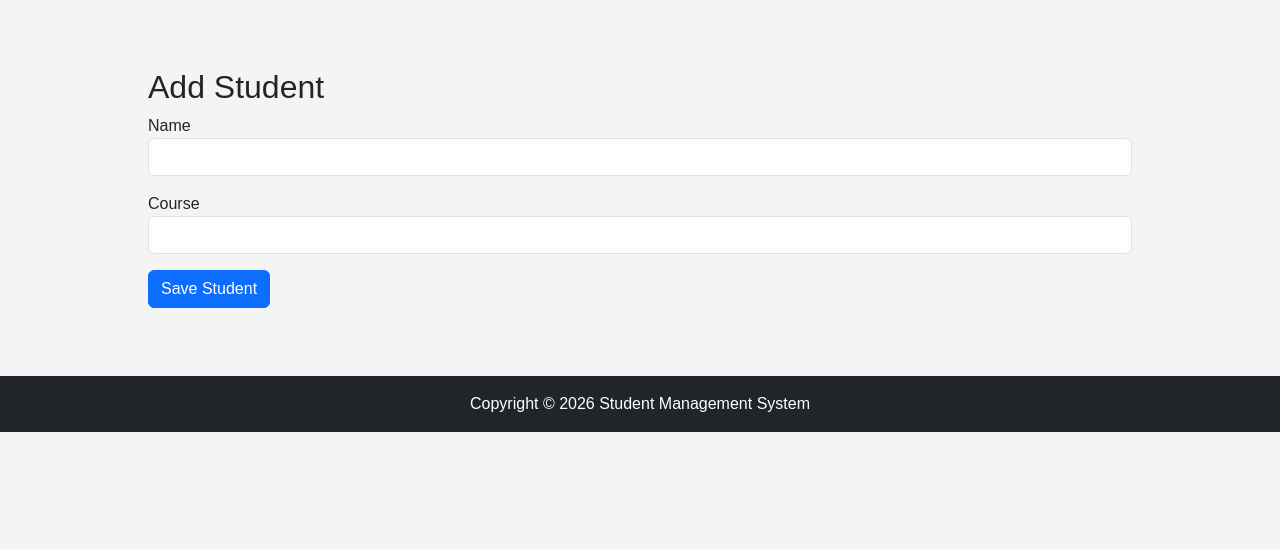
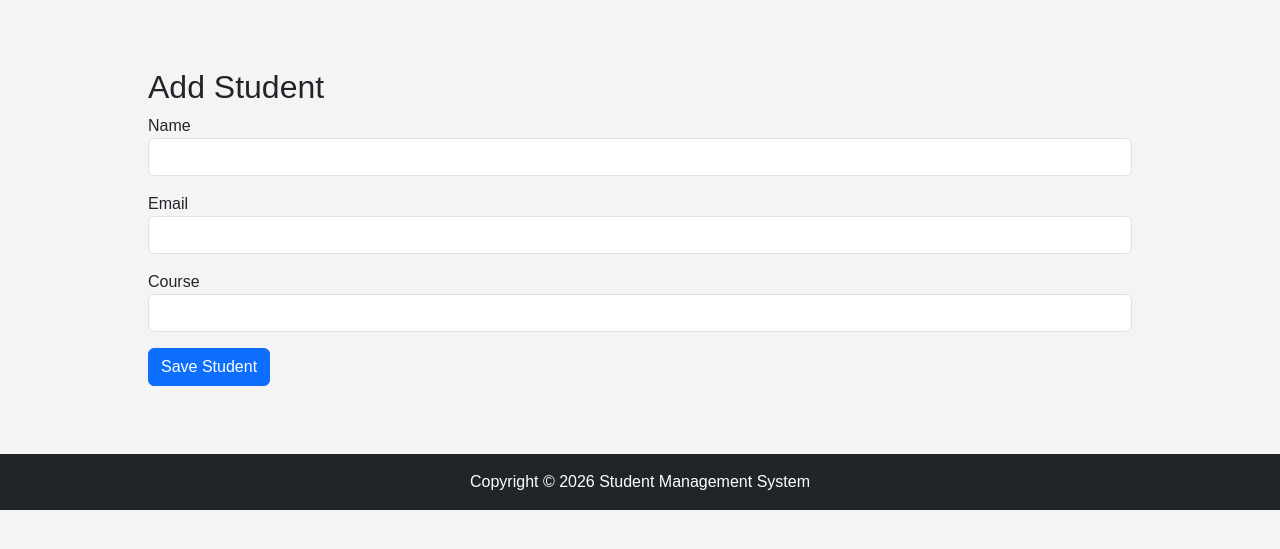
Before and after one commit to tanmay-badwaik/student-management-system, a Flask app: template templates/add_student.html in a window 1280 px wide. Shown: the part 96-645 px from the top of the page. Run offline with Flask 3, Linux system fonts and the light colour scheme; the template is opened without the code that fills it, so the values that code supplies are empty.

Commit message:
add student and routes updated

```diff
--- a/templates/add_student.html
+++ b/templates/add_student.html
@@ -8,16 +8,19 @@ Add Student
 
 <h2>Add Student</h2>
 
-<form>
+<form method="POST">
 
     <div class="mb-3">
         <label>Name</label>
-        <input type="text" class="form-control">
+        <input type="text" name="name" class="form-control" required>
     </div>
-
+    <div class="mb-3">
+        <label>Email</label>
+        <input type="email" name="email" class="form-control" required>
+    </div>
     <div class="mb-3">
         <label>Course</label>
-        <input type="text" class="form-control">
+        <input type="text" name="course" class="form-control" required>
     </div>
 
     <button class="btn btn-primary">
```
Also changed, not shown: routes/student.py (+22 -7 lines).
